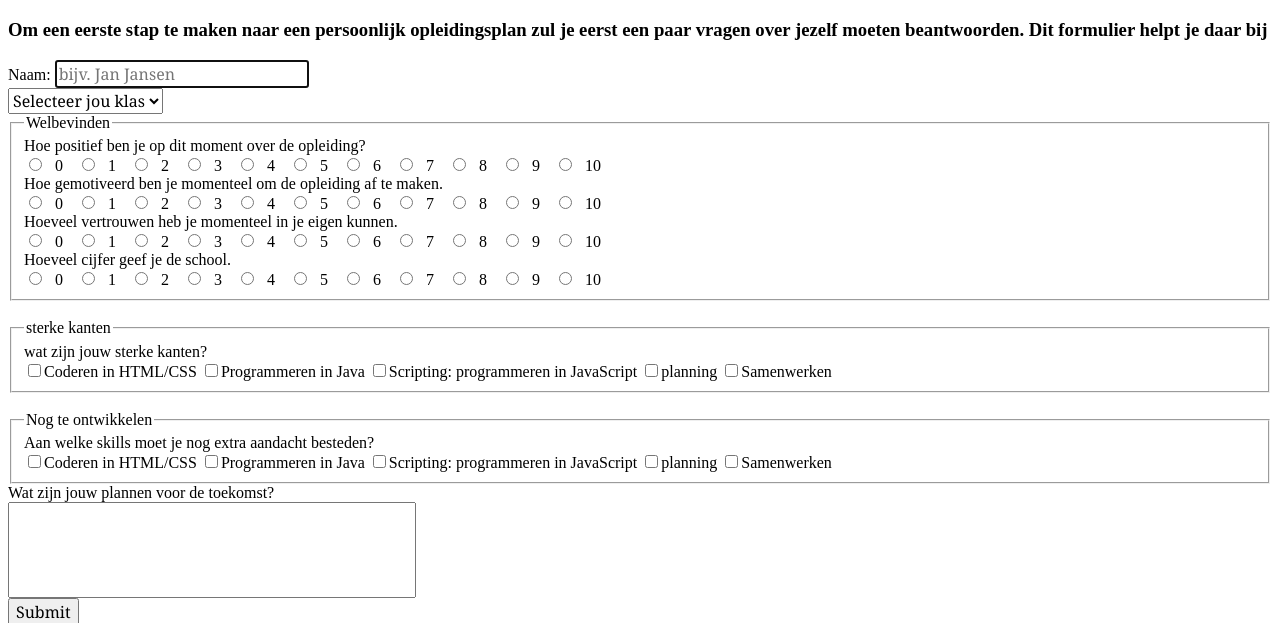
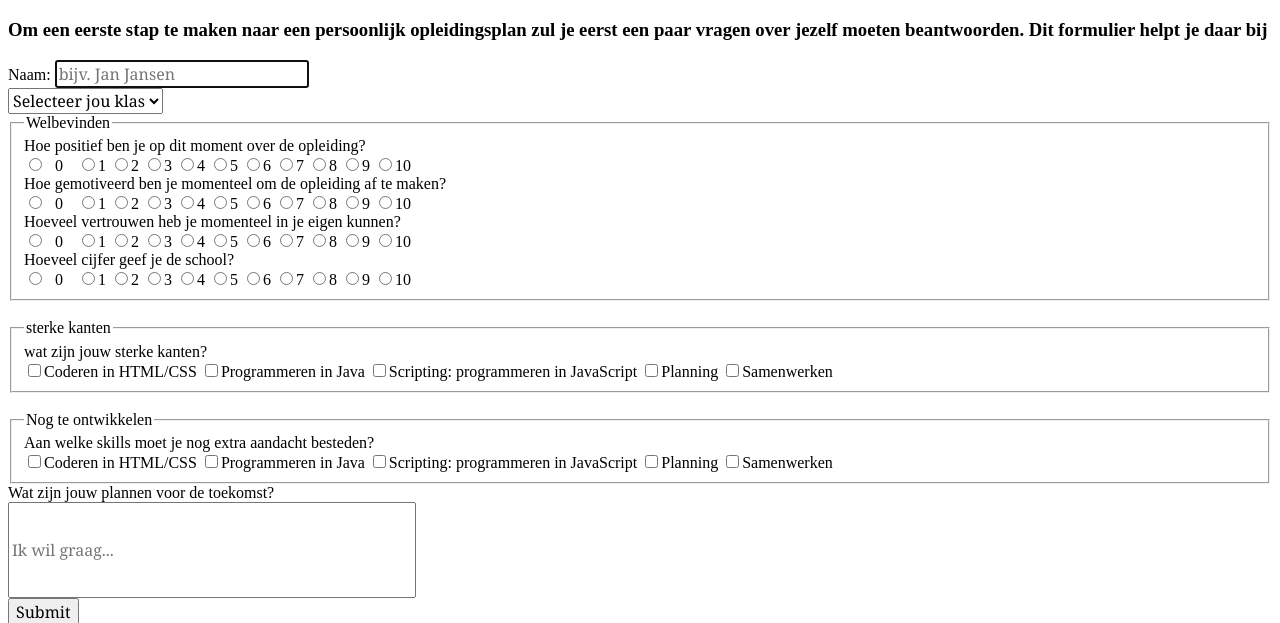
Before and after one commit to Re4LDeaL/formulieren, a plain HTML site: page index.html in a window 1280 px wide. Shown: the part 61-684 px from the top of the page. Drawn offline with Linux system fonts and the light colour scheme.

Commit message:
Update index.html

```diff
--- a/index.html
+++ b/index.html
@@ -17,8 +17,7 @@
   <div>
 
 
-    <label>Naam:</label>
-    <input type="text" class="naam" name="gebruiker_name" placeholder="bijv. Jan Jansen" autofocus>
+    Naam: <input type="text" class="naam" name="gebruikersnaam" required autofocus placeholder="bijv. Jan Jansen">
 
   </div>
   <select name="selecteer jou klas" required class="button_1">
@@ -32,58 +31,58 @@
     <fieldset class="welbevinden">
       <legend> Welbevinden </legend>
       <label>Hoe positief ben je op dit moment over de opleiding?</label><br><input type="radio" name="favcolor" value="0"><label>0</label>
-      <input type="radio" name="positief" value="1"><label>1</label>
-      <input type="radio" name="positief" value="2"><label>2</label>
-      <input type="radio" name="positief" value="3"><label>3</label>
-      <input type="radio" name="positief" value="4"><label>4</label>
-      <input type="radio" name="positief" value="5"><label>5</label>
-      <input type="radio" name="positief" value="6"><label>6</label>
-      <input type="radio" name="positief" value="7"><label>7</label>
-      <input type="radio" name="positief" value="8"><label>8</label>
-      <input type="radio" name="positief" value="9"><label>9</label>
-      <input type="radio" name="positief" value="10"><label>10</label><br>
+      <label><input type="radio" name="Hoe positief ben je op dit moment over de opleiding?" value="1">1</label>
+      <label> <input type="radio" name="Hoe positief ben je op dit moment over de opleiding?" value="2">2</label>
+      <label><input type="radio" name="Hoe positief ben je op dit moment over de opleiding?" value="3">3</label>
+      <label><input type="radio" name="Hoe positief ben je op dit moment over de opleiding?" value="4">4</label>
+      <label><input type="radio" name="Hoe positief ben je op dit moment over de opleiding?" value="5">5</label>
+      <label><input type="radio" name="Hoe positief ben je op dit moment over de opleiding?" value="6">6</label>
+      <label><input type="radio" name="Hoe positief ben je op dit moment over de opleiding?" value="7">7</label>
+      <label><input type="radio" name="Hoe positief ben je op dit moment over de opleiding?" value="8">8</label>
+      <label><input type="radio" name="Hoe positief ben je op dit moment over de opleiding?" value="9">9</label>
+      <label><input type="radio" name="Hoe positief ben je op dit moment over de opleiding?" value="10">10</label><br>
 
 
 
-      <label>Hoe gemotiveerd ben je momenteel om de opleiding af te maken.</label><br><input type="radio" name="favcolor" value="0"><label>0</label>
-      <input type="radio" name="gemotiveerd" value="1"><label>1</label>
-      <input type="radio" name="gemotiveerd" value="2"><label>2</label>
-      <input type="radio" name="gemotiveerd" value="3"><label>3</label>
-      <input type="radio" name="gemotiveerd" value="4"><label>4</label>
-      <input type="radio" name="gemotiveerd" value="5"><label>5</label>
-      <input type="radio" name="gemotiveerd" value="6"><label>6</label>
-      <input type="radio" name="gemotiveerd" value="7"><label>7</label>
-      <input type="radio" name="gemotiveerd" value="8"><label>8</label>
-      <input type="radio" name="gemotiveerd" value="9"><label>9</label>
-      <input type="radio" name="gemotiveerd" value="10"><label>10</label><br>
+      <label>Hoe gemotiveerd ben je momenteel om de opleiding af te maken?</label><br><input type="radio" name="favcolor" value="0"><label>0</label>
+      <label><input type="radio" name="Hoe gemotiveerd ben je momenteel om de opleiding af te maken?" value="1">1</label>
+      <label><input type="radio" name="Hoe gemotiveerd ben je momenteel om de opleiding af te maken?" value="2">2</label>
+      <label><input type="radio" name="Hoe gemotiveerd ben je momenteel om de opleiding af te maken?" value="3">3</label>
+      <label><input type="radio" name="Hoe gemotiveerd ben je momenteel om de opleiding af te maken?" value="4">4</label>
+      <label><input type="radio" name="Hoe gemotiveerd ben je momenteel om de opleiding af te maken?" value="5">5</label>
+      <label><input type="radio" name="Hoe gemotiveerd ben je momenteel om de opleiding af te maken?" value="6">6</label>
+      <label><input type="radio" name="Hoe gemotiveerd ben je momenteel om de opleiding af te maken?" value="7">7</label>
+      <label><input type="radio" name="Hoe gemotiveerd ben je momenteel om de opleiding af te maken?" value="8">8</label>
+      <label><input type="radio" name="Hoe gemotiveerd ben je momenteel om de opleiding af te maken?" value="9">9</label>
+      <label><input type="radio" name="Hoe gemotiveerd ben je momenteel om de opleiding af te maken?" value="10">10</label><br>
 
 
 
-      <label>Hoeveel vertrouwen heb je momenteel in je eigen kunnen.</label><br><input type="radio" name="favcolor" value="0"><label>0</label>
-      <input type="radio" name="vertrouwen" value="1"><label>1</label>
-      <input type="radio" name="vertrouwen" value="2"><label>2</label>
-      <input type="radio" name="vertrouwen" value="3"><label>3</label>
-      <input type="radio" name="vertrouwen" value="4"><label>4</label>
-      <input type="radio" name="vertrouwen" value="5"><label>5</label>
-      <input type="radio" name="vertrouwen" value="6"><label>6</label>
-      <input type="radio" name="vertrouwen" value="7"><label>7</label>
-      <input type="radio" name="vertrouwen" value="8"><label>8</label>
-      <input type="radio" name="vertrouwen" value="9"><label>9</label>
-      <input type="radio" name="vertrouwen" value="10"><label>10</label><br>
+      <label>Hoeveel vertrouwen heb je momenteel in je eigen kunnen?</label><br><input type="radio" name="favcolor" value="0"><label>0</label>
+      <label><input type="radio" name="Hoeveel vertrouwen heb je momenteel in je eigen kunnen?" value="1">1</label>
+      <label><input type="radio" name="Hoeveel vertrouwen heb je momenteel in je eigen kunnen?" value="2">2</label>
+      <label><input type="radio" name="Hoeveel vertrouwen heb je momenteel in je eigen kunnen?" value="3">3</label>
+      <label><input type="radio" name="Hoeveel vertrouwen heb je momenteel in je eigen kunnen?" value="4">4</label>
+      <label><input type="radio" name="Hoeveel vertrouwen heb je momenteel in je eigen kunnen?" value="5">5</label>
+      <label><input type="radio" name="Hoeveel vertrouwen heb je momenteel in je eigen kunnen?" value="6">6</label>
+      <label><input type="radio" name="Hoeveel vertrouwen heb je momenteel in je eigen kunnen?" value="7">7</label>
+      <label><input type="radio" name="Hoeveel vertrouwen heb je momenteel in je eigen kunnen?" value="8">8</label>
+      <label><input type="radio" name="Hoeveel vertrouwen heb je momenteel in je eigen kunnen?" value="9">9</label>
+      <label><input type="radio" name="Hoeveel vertrouwen heb je momenteel in je eigen kunnen?" value="10">10</label><br>
 
 
 
-      <label>Hoeveel cijfer geef je de school.</label><br><input type="radio" name="favcolor" value="0"><label>0</label>
-      <input type="radio" name="cijfer" value="1"><label>1</label>
-      <input type="radio" name="cijfer" value="2"><label>2</label>
-      <input type="radio" name="cijfer" value="3"><label>3</label>
-      <input type="radio" name="cijfer" value="4"><label>4</label>
-      <input type="radio" name="cijfer" value="5"><label>5</label>
-      <input type="radio" name="cijfer" value="6"><label>6</label>
-      <input type="radio" name="cijfer" value="7"><label>7</label>
-      <input type="radio" name="cijfer" value="8"><label>8</label>
-      <input type="radio" name="cijfer" value="9"><label>9</label>
-      <input type="radio" name="cijfer" value="10"><label>10</label><br>
+      <label>Hoeveel cijfer geef je de school?</label><br><input type="radio" name="favcolor" value="0"><label>0</label>
+      <label><input type="radio" name="Hoeveel cijfer geef je de school?" value="1">1</label>
+      <label><input type="radio" name="Hoeveel cijfer geef je de school?" value="2">2</label>
+      <label><input type="radio" name="Hoeveel cijfer geef je de school?" value="3">3</label>
+      <label><input type="radio" name="Hoeveel cijfer geef je de school?" value="4">4</label>
+      <label><input type="radio" name="Hoeveel cijfer geef je de school?" value="5">5</label>
+      <label><input type="radio" name="Hoeveel cijfer geef je de school?" value="6">6</label>
+      <label><input type="radio" name="Hoeveel cijfer geef je de school?" value="7">7</label>
+      <label><input type="radio" name="Hoeveel cijfer geef je de school?" value="8">8</label>
+      <label><input type="radio" name="Hoeveel cijfer geef je de school?" value="9">9</label>
+      <label><input type="radio" name="Hoeveel cijfer geef je de school?" value="10">10</label><br>
 
 
                   </fieldset>
@@ -91,29 +90,31 @@
                   <fieldset>
                     <legend>sterke kanten</legend>
 
-                      <label>wat zijn jouw sterke kanten?</label><br><input type="checkbox" name="favcolor"><label>Coderen in HTML/CSS</label>
-                      <input type="checkbox" name="sterkekanten"><label>Programmeren in Java</label>
-                      <input type="checkbox" name="sterkekanten"><label>Scripting: programmeren in JavaScript</label>
-                      <input type="checkbox" name="sterkekanten"><label>planning</label>
-                      <input type="checkbox" name="sterkekanten"><label>Samenwerken</label>
+                      <label>wat zijn jouw sterke kanten?</label><br>
+                      <label><input type="checkbox" value="Goed" name="Coderen in HTML/CSS">Coderen in HTML/CSS</label>
+                      <label><input type="checkbox" value="Goed" name="Programmeren in Java">Programmeren in Java</label>
+                      <label><input type="checkbox" value="Goed" name="Scripting: programmeren in JavaScript">Scripting: programmeren in JavaScript</label>
+                      <label><input type="checkbox" value="Goed" name="Planning">Planning</label>
+                      <label><input type="checkbox" value="Goed" name="Samenwerken">Samenwerken</label>
                 <br>
 
                   </fieldset>
                   <br>
                   <fieldset>
                     <legend>Nog te ontwikkelen</legend>
-                      <label>Aan welke skills moet je nog extra aandacht besteden?</label><br><input type="checkbox" name="favcolor"><label>Coderen in HTML/CSS</label>
-                      <input type="checkbox" name="skills"><label>Programmeren in Java</label>
-                      <input type="checkbox" name="skills"><label>Scripting: programmeren in JavaScript</label>
-                      <input type="checkbox" name="skills"><label>planning</label>
-                      <input type="checkbox" name="skills"><label>Samenwerken</label>
+                      <label>Aan welke skills moet je nog extra aandacht besteden?</label><br>
+                      <label><input type="checkbox" value="Verbeterpunt" name="Coderen in HTML/CSS">Coderen in HTML/CSS</label>
+                      <label><input type="checkbox" value="Verbeterpunt" name="Programmeren in Java">Programmeren in Java</label>
+                      <label><input type="checkbox" value="Verbeterpunt" name="Scripting: programmeren in JavaScript">Scripting: programmeren in JavaScript</label>
+                      <label><input type="checkbox" value="Verbeterpunt" name="Planning">Planning</label>
+                      <label><input type="checkbox" value="Verbeterpunt" name="Samenwerken">Samenwerken</label>
                 <br>
 
                   </fieldset>
 
                     <div>
                       <label>Wat zijn jouw plannen voor de toekomst?</label><br>
-                      <input type="text" class="toekomst" name="toekomst">
+                      <input type="text" class="toekomst" name="toekomst" required autofocus placeholder="Ik wil graag...">
                     </div>
 
                   <input type="submit">
```
